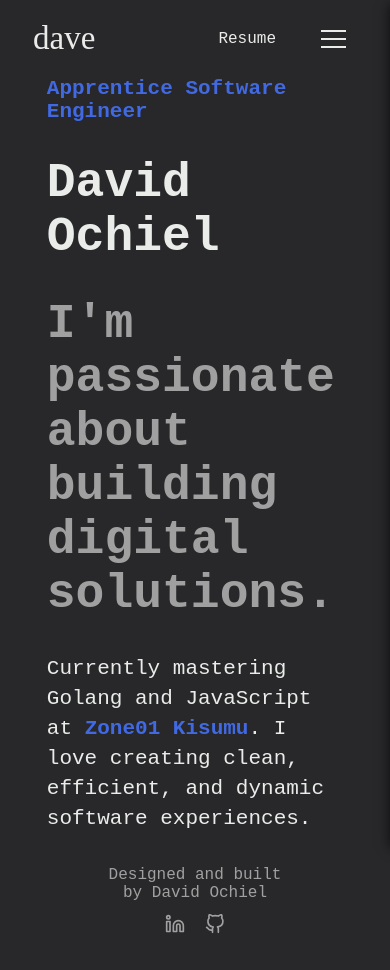
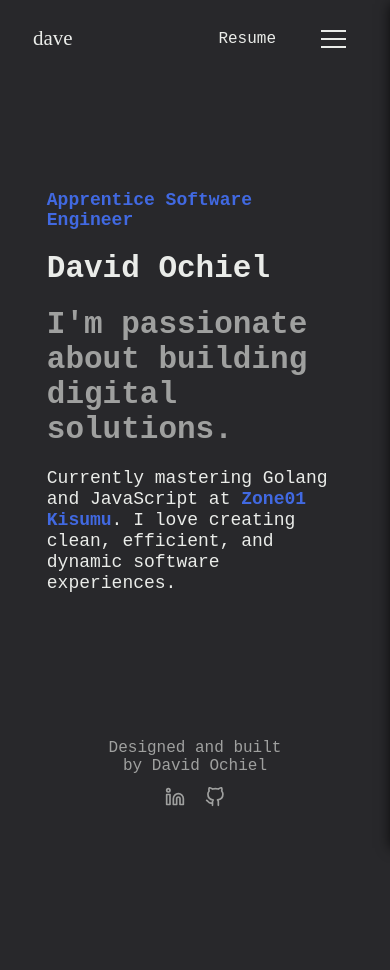
Before and after one commit to nguonodave/v2-ng, a React (Vite) app: page / in a window 390 px wide. After the commit the page ends 844 px from the top, so only its background shows below. Built offline with nearby package versions, Linux system fonts and the light colour scheme.

Commit message:
feat: add responsiveness to hero and nav

```diff
--- a/src/components/Home.jsx
+++ b/src/components/Home.jsx
@@ -6,7 +6,7 @@ export default function Home() {
         <div className="below-nav">
             <section className="mid-content hero">
                 <div className="hero-text">
-                    <p className="hero-greet">Apprentice Software Engineer</p>
+                    <p className="hero-role">Apprentice Software Engineer</p>
                     <h1 className="hero-name">David Ochiel</h1>
                     <h1 className="hero-intro">
                         I'm passionate about building digital solutions.
--- a/src/index.css
+++ b/src/index.css
@@ -235,7 +235,7 @@ body {
     font-weight: 900;
 }
 
-.hero-greet,
+.hero-role,
 .hero-text span {
     color: var(--secondary-color-blue);
     font-weight: 700;
@@ -246,7 +246,7 @@ body {
     transition: 0.3s;
 }
 
-.hero-greet,
+.hero-role,
 .hero-desc {
     font-size: 21px;
 }
@@ -257,6 +257,48 @@ body {
 
 .hero-desc {
     line-height: 30px;
+}
+
+@media screen and (max-width: 500px) {
+    .navbar .logo {
+        font-size: 21px;
+    }
+
+    .hero-text > :not(:last-child) {
+        margin-bottom: 21px;
+    }
+
+    .hero-text h1 {
+        font-size: 31px;
+    }
+
+    .hero-role,
+    .hero-desc {
+        font-size: 18px;
+    }
+
+    .hero-desc {
+        line-height: 21px;
+    }
+}
+
+@media screen and (max-width: 376px) {
+    .hero-text > :not(:last-child) {
+        margin-bottom: 12px;
+    }
+
+    .hero-text h1 {
+        font-size: 28px;
+    }
+
+    .hero-role,
+    .hero-desc {
+        font-size: 14px;
+    }
+
+    .hero-desc {
+        line-height: 18px;
+    }
 }
 
 .main-footer {
@@ -506,7 +548,8 @@ body {
     /* background-color: brown; */
 }
 
-.exp-title, .exp-arrow {
+.exp-title,
+.exp-arrow {
     margin-right: 10px;
 }
 
```
